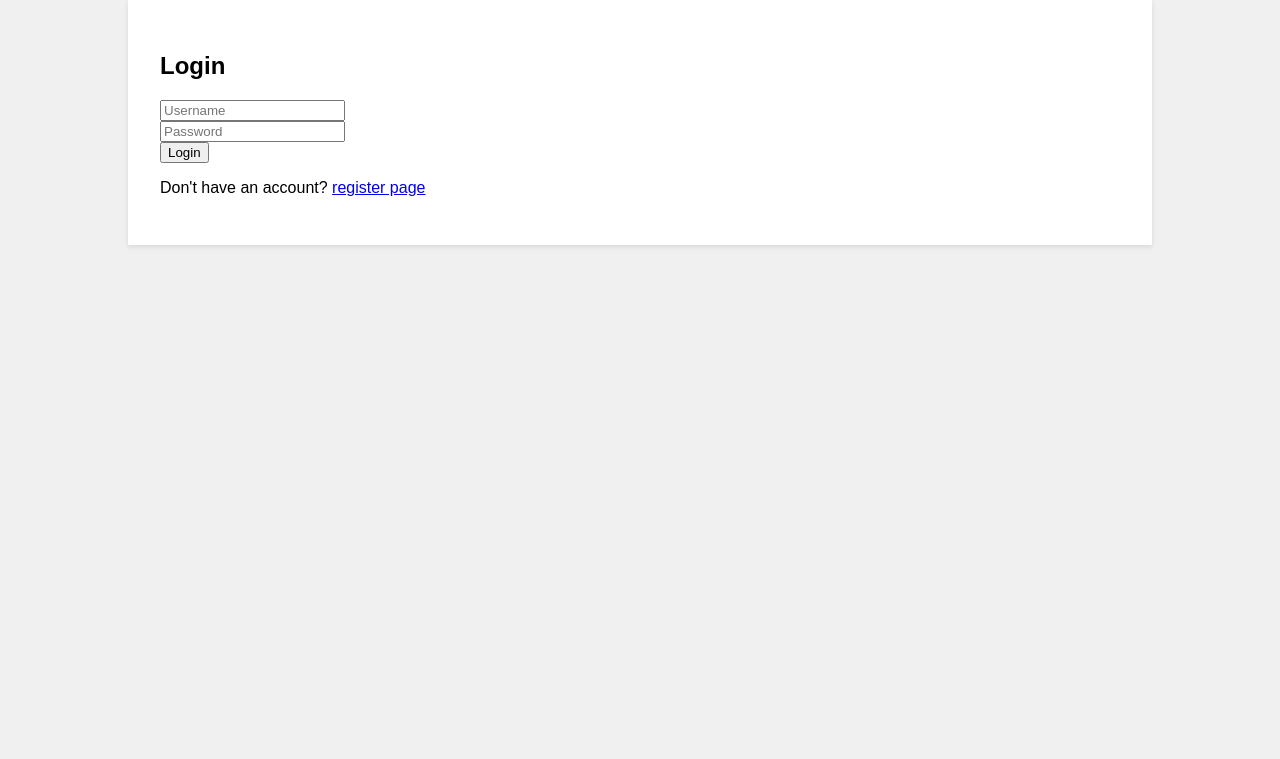
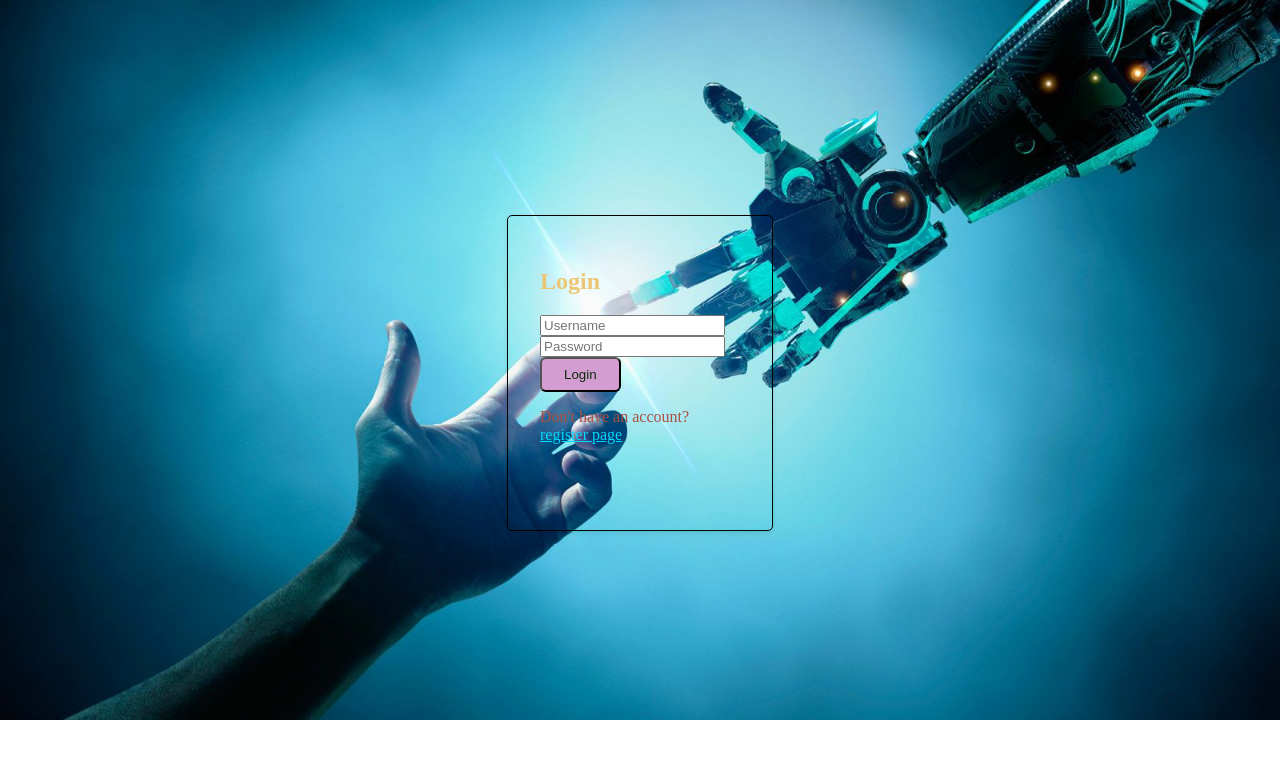
Before and after one commit to Maviyashek/Ai-links, a Flask app: page /login.html in a window 1280 px wide. Shown: the top 759 px of the page. Run offline with Flask 3, Linux system fonts and the light colour scheme.

Commit message:
work done and i will update my self

```diff
--- a/app.py
+++ b/app.py
@@ -50,6 +50,8 @@ def register():
 
     return render_template('register.html')
 
+
+
 if __name__ == '__main__':
     with app.app_context():
         db.create_all()
--- a/static/styles.css
+++ b/static/styles.css
@@ -1,8 +1,8 @@
-body {
+#mainbody .{
     font-family: Arial, sans-serif;
     margin: 0;
     padding: 0;
-    background-color: #f0f0f0;
+    background-color: #ffffff;
 }
 header {
     background-color: #333;
@@ -17,10 +17,152 @@ header {
     background-color: white;
     box-shadow: 0 2px 5px rgba(0, 0, 0, 0.1);
 }
-.ai-tool {
+/* .ai-tool {
     margin-bottom: 2rem;
     padding: 1rem;
     border: 1px solid #ddd;
     border-radius: 5px;
-    background-color: #f9f9f9;
+    background-color: #f9f9f9; */
+body{
+    /* background-color: aqua; */
+    background-image:url(img1.png);
+    background-repeat: no-repeat;
+    background-size: 100%;
+    /* display: flex; */
+    /* align-items: center;
+    justify-content: center; */
 }
+#div1{
+    align-items: center;
+    justify-content: center;
+    background-color: rgb(0, 247, 255);
+    background:transparent;
+    height: 250px;
+    width: 200px;
+    margin-top: 17%;
+    border: solid 1px #ddd;
+    border-color: rgb(0, 0, 0);
+    border-radius: 5px;
+    transition: all 0.2s ease;
+
+
+}
+#div1:hover{
+    background-color: rgb(0, 247, 255);
+    animation: pulse 0.5s
+}
+button{
+    background-color: rgb(212, 157, 210);
+    color: #092c0b;
+    padding: 8px 22px;
+    border-radius: 6px;
+    background: rgba(255, 255, 255, 0.);
+    transition: all 0.2s ease;
+
+}
+button:hover{
+    background-color: #00f7ff;
+    animation: pulse 0.5s
+}
+#div2{
+    align-items: center;
+    justify-content: center;
+    background-color: rgb(0, 247, 255);
+    background: transparent;
+    height: 250px;
+    width: 200px;
+    margin-top: 17%;
+    border: solid 1px #ddd;
+    border-color: rgb(0, 0, 0);
+    border-radius: 5px;
+    transition: all 0.2s ease;
+
+
+}
+#div2:hover{
+    background-color: rgb(0, 247, 255);
+    animation: pulse 0.5s
+}
+#lgbd{
+
+    background-image:url(img1.png);
+    background-repeat: no-repeat;
+    background-size: 100%;
+}
+#wlc{
+    height: 50px;
+    background-color: #ddd;
+    padding-left: 0%;
+    padding-right: 0%;
+    padding-top: 0%;
+}
+
+footer {
+    text-align: center;
+    background-color: #333;
+    color: white;
+    padding: 10px 0;
+}
+header {
+    background-color: #333;
+    color: white;
+    padding: 10px 0;
+    text-align: center;
+}
+
+nav ul {
+    list-style: none;
+    padding: 0;
+}
+
+nav li {
+    display: inline-block;
+    margin: 0 15px;
+}
+
+.hero {
+    background-image: url('hero-image.jpg');
+    background-size: cover;
+    color: white;
+    text-align: center;
+    padding: 100px 0;
+}
+
+.features {
+    display: grid;
+    grid-template-columns: repeat(3, 1fr);
+    gap: 20px;
+    padding: 20px;
+}
+
+.feature {
+    background-color: #f4f4f4;
+    padding: 20px;
+    text-align: center;
+}
+
+.cta {
+    background-color: #333;
+    color: white;
+    text-align: center;
+    padding: 50px 0;
+}
+
+footer {
+    text-align: center;
+    background-color: #333;
+    color: white;
+    padding: 10px 0;
+}
+h2{
+    color: #ecc674;
+}
+p{
+    color: #ac4f3e;
+}
+a{
+    color: #00d9ff;
+}
+#a1{
+    color: #000000;
+}
--- a/templates/login.html
+++ b/templates/login.html
@@ -3,7 +3,8 @@
 <head>
   <title>Login page </title>
 </head>
-  <div class="container">
+<body  id="lgbd">
+  <div  id="div1" class="container">
     <h2>Login</h2>
     <form method="POST" >
       <div class="mb-3">
@@ -17,4 +18,6 @@
     </form>
   </div>
   <script src="https://cdn.jsdelivr.net/npm/bootstrap@5.3.1/dist/js/bootstrap.bundle.min.js" integrity="sha384-HwwvtgBNo3bZJJLYd8oVXjrBZt8cqVSpeBNS5n7C8IVInixGAoxmnlMuBnhbgrkm" crossorigin="anonymous"></script>
-{% endblock body %}
+
+</body>
+{% endblock body %}s
--- a/templates/register.html
+++ b/templates/register.html
@@ -3,7 +3,7 @@
 <head>
 <title>register page</title>
 </head>
-  <div class="container">
+  <div id="div2" class="container">
     <h2>register</h2>
     <form method="POST" >
       <div class="mb-3">
--- a/templates/welcome.html
+++ b/templates/welcome.html
@@ -3,7 +3,7 @@
 <head>
   <title>AI Links</title>
 </head>
-<body>
+<body id="mainbody">
     <header>
         <h1>Welcome to My AI Tools Showcase</h1>
         <button type="button" class="btn btn-link">Link</button>
```
Also changed, not shown: templates/index.html (+49 -7 lines), instance/your_database.db, static/.png (added), static/img1.png (added).
